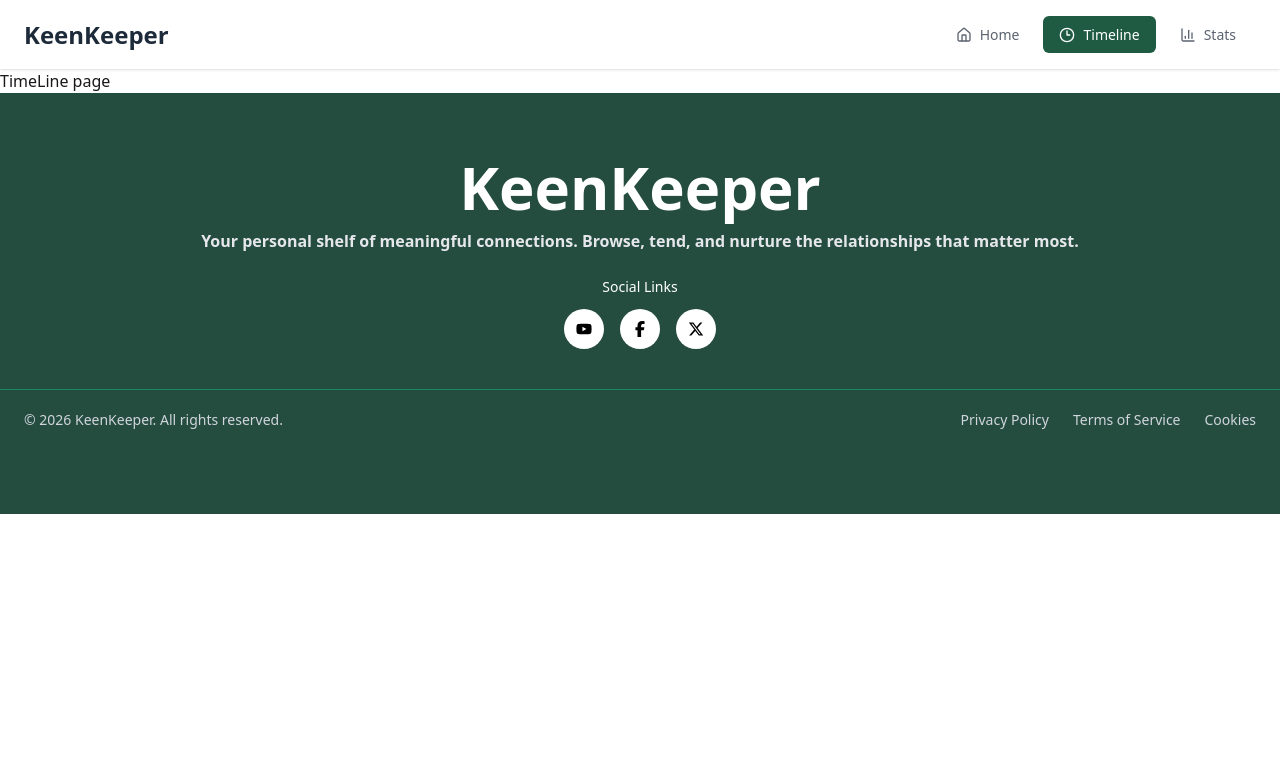
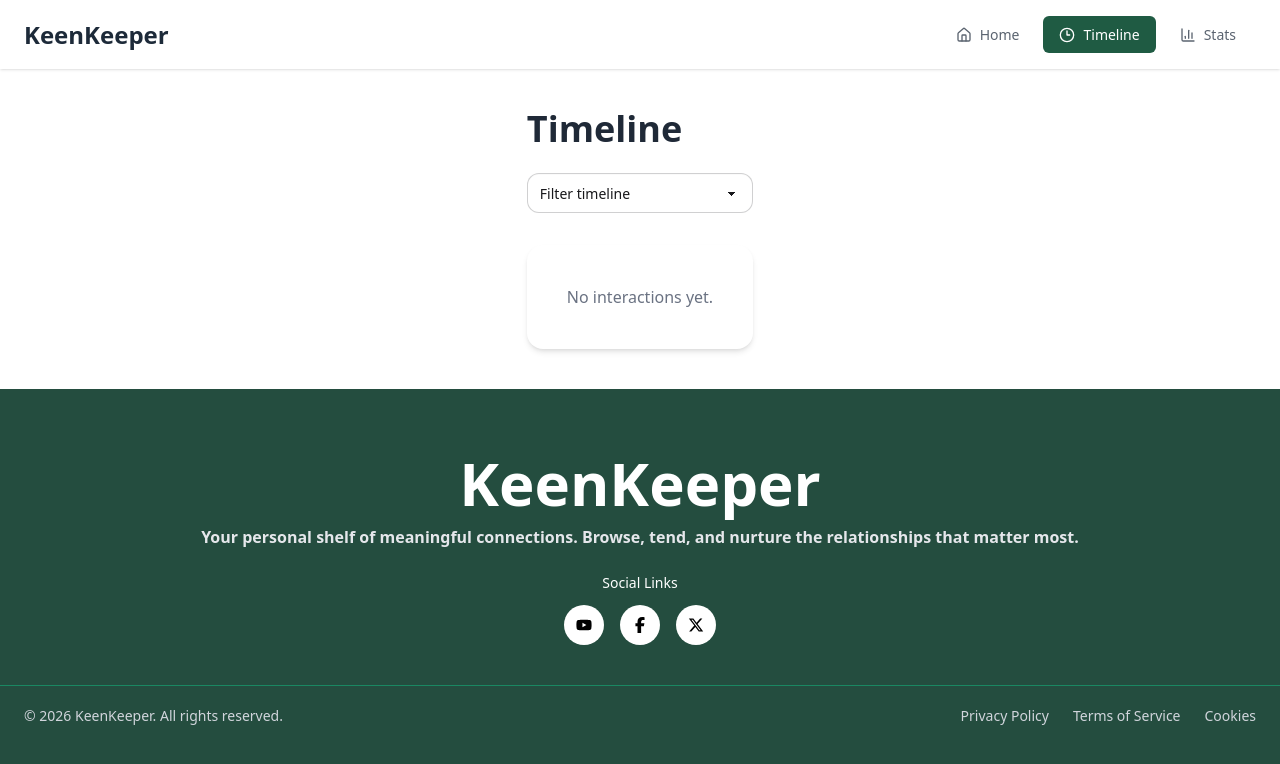
Before and after one commit to Tahaimage8/assienment-7, a Next.js app: page /timeline in a window 1280 px wide. Shown: the top 764 px of the page. Built offline with nearby package versions, Linux system fonts and the light colour scheme.

Commit message:
Complete the full funcinalty with timeline

```diff
--- a/src/app/[id]/page.jsx
+++ b/src/app/[id]/page.jsx
@@ -6,12 +6,13 @@ import { useParams } from "next/navigation";
 import { LuPhoneCall } from "react-icons/lu";
 import { AiTwotoneMessage } from "react-icons/ai";
 import { FiVideo } from "react-icons/fi";
+import { useTimeline } from "@/context/TimelineContext";
 
 const CardDetails = () => {
   const { id } = useParams();
   const [friend, setFriend] = useState(null);
   const [loading, setLoading] = useState(true);
-
+  const { addTimeline } = useTimeline();
   useEffect(() => {
     fetch("/friends.json")
       .then((res) => res.json())
@@ -39,7 +40,11 @@ const CardDetails = () => {
       </div>
     );
   }
-
+  const handleAction = (type) => {
+    addTimeline(type, friend.name);
+    // toast need to add
+    alert(`${type} added to timeline`);
+  };
   const statusStyle = {
     "almost due": "bg-[#EFAD44] text-white",
     overdue: "bg-[#EF4444] text-white",
@@ -137,21 +142,30 @@ const CardDetails = () => {
             </h3>
 
             <div className="grid grid-cols-1 md:grid-cols-3 gap-4">
-              <button className="btn text-[#1F2937] p-10 rounded-xl flex items-center justify-center">
+              <button
+                onClick={() => handleAction("Call")}
+                className="btn text-[#1F2937] p-10 rounded-xl flex items-center justify-center"
+              >
                 <div className="flex flex-col items-center gap-2 font-semibold">
                   <LuPhoneCall className="text-xl" />
                   <span>Call</span>
                 </div>
               </button>
 
-              <button className="btn text-[#1F2937] p-10 rounded-xl flex items-center justify-center">
+              <button
+                onClick={() => handleAction("Text")}
+                className="btn text-[#1F2937] p-10 rounded-xl flex items-center justify-center"
+              >
                 <div className="flex flex-col items-center gap-2 font-semibold">
                   <AiTwotoneMessage className="text-xl" />
                   <span>Text</span>
                 </div>
               </button>
 
-              <button className="btn text-[#1F2937] p-10 rounded-xl flex items-center justify-center">
+              <button
+                onClick={() => handleAction("Video")}
+                className="btn text-[#1F2937] p-10 rounded-xl flex items-center justify-center"
+              >
                 <div className="flex flex-col items-center gap-2 font-semibold">
                   <FiVideo className="text-xl" />
                   <span>Video</span>
--- a/src/app/layout.js
+++ b/src/app/layout.js
@@ -2,6 +2,7 @@ import { Geist, Geist_Mono } from "next/font/google";
 import "./globals.css";
 import Navbar from "@/Compornent/Navbar";
 import Footer from "@/Compornent/Footer";
+import { TimelineProvider } from "@/context/TimelineContext";
 
 const geistSans = Geist({
   variable: "--font-geist-sans",
@@ -27,7 +28,9 @@ export default function RootLayout({ children }) {
     >
       <body className="min-h-full flex flex-col font-sans">
         <Navbar/>
-        {children}
+        <TimelineProvider>
+          {children}
+        </TimelineProvider>
         <Footer/>
 
         </body>
--- a/src/app/timeline/page.jsx
+++ b/src/app/timeline/page.jsx
@@ -1,11 +1,58 @@
-import React from 'react';
+"use client";
 
-const timeLinePage = () => {
-    return (
-        <div>
-            <h2>TimeLine page</h2>
-        </div>
-    );
+import { useState } from "react";
+import { useTimeline } from "@/context/TimelineContext";
+
+const TimelinePage = () => {
+  const { timeline } = useTimeline();
+  const [filter, setFilter] = useState("all");
+
+  const filteredTimeline =
+    filter === "all"
+      ? timeline
+      : timeline.filter((item) => item.type.toLowerCase() === filter);
+
+  return (
+    <div className="max-w-6xl mx-auto px-4 py-10">
+      <h1 className="text-4xl font-bold text-[#1F2937] mb-6">Timeline</h1>
+
+      <div className="mb-8">
+        <select
+          value={filter}
+          onChange={(e) => setFilter(e.target.value)}
+          className="select select-bordered w-full max-w-xs rounded-xl"
+        >
+          <option value="all">Filter timeline</option>
+          <option value="call">Call</option>
+          <option value="text">Text</option>
+          <option value="video">Video</option>
+        </select>
+      </div>
+
+      <div className="space-y-4">
+        {filteredTimeline.length === 0 ? (
+          <div className="bg-white rounded-2xl shadow-md p-10 text-center text-gray-500">
+            No interactions yet.
+          </div>
+        ) : (
+          filteredTimeline.map((item) => (
+            <div
+              key={item.id}
+              className="bg-white rounded-2xl shadow-md px-5 py-4"
+            >
+              <h3 className="text-lg text-[#1F2937]">
+                <span className="font-semibold text-[#244D3F]">
+                  {item.type}
+                </span>{" "}
+                with {item.title.replace(`${item.type} with `, "")}
+              </h3>
+              <p className="text-sm text-[#6B7280]">{item.date}</p>
+            </div>
+          ))
+        )}
+      </div>
+    </div>
+  );
 };
 
-export default timeLinePage;
+export default TimelinePage;
--- /dev/null
+++ b/src/context/TimelineContext.jsx
@@ -0,0 +1,28 @@
+"use client";
+
+import { createContext, useContext, useState } from "react";
+
+const TimelineContext = createContext();
+
+export const TimelineProvider = ({ children }) => {
+  const [timeline, setTimeline] = useState([]);
+
+  const addTimeline = (type, friendName) => {
+    const newEntry = {
+      id: Date.now(),
+      type: type,
+      title: `${type} with ${friendName}`,
+      date: new Date().toDateString(),
+    };
+
+    setTimeline((prev) => [newEntry, ...prev]);
+  };
+
+  return (
+    <TimelineContext.Provider value={{ timeline, addTimeline }}>
+      {children}
+    </TimelineContext.Provider>
+  );
+};
+
+export const useTimeline = () => useContext(TimelineContext);
```
